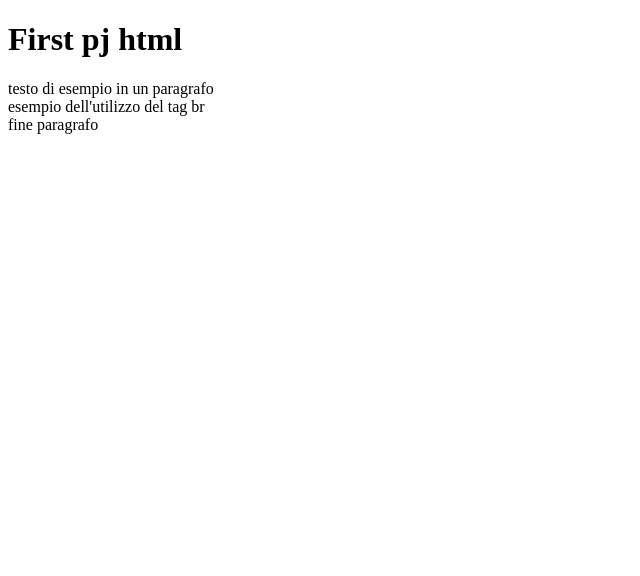
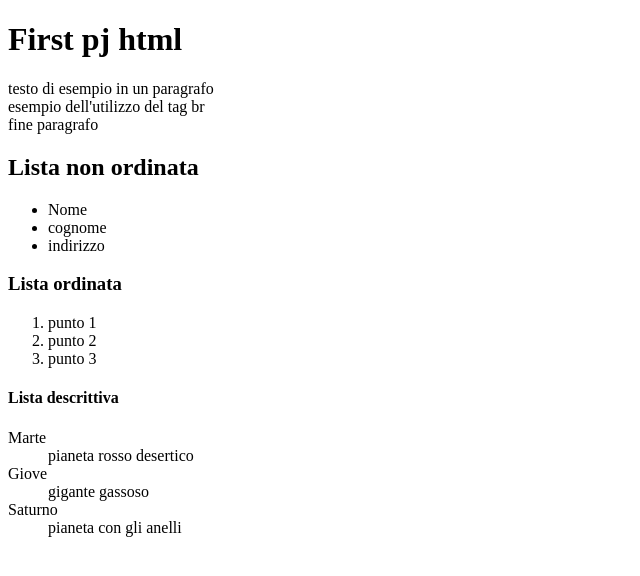
Before and after one commit to MauroLoi/MiaTech, a plain HTML site: page index.html in a window 1280 px wide. Shown: the whole page, without its empty margins (0-640 px from the left). Drawn offline with Linux system fonts and the light colour scheme.

Commit message:
feat: added list

```diff
--- a/index.html
+++ b/index.html
@@ -9,5 +9,27 @@
         <p> testo di esempio in un paragrafo<br>
             esempio dell'utilizzo del tag br<br>
             fine paragrafo</p>
+        <h2> Lista non ordinata</h2>
+        <ul>
+            <li> Nome</li>
+            <li> cognome</li>
+            <li> indirizzo</li>
+        </ul>
+        <h3> Lista ordinata </h3>
+        <ol>
+            <li>punto 1</li>
+            <li>punto 2</li>
+            <li>punto 3</li>
+        </ol>
+        <h4>Lista descrittiva</h4>
+        <dl>
+            <dt>Marte</dt>
+            <dd>pianeta rosso desertico</dd>
+            <dt>Giove</dt>
+            <dd>gigante gassoso</dd>
+            <dt>Saturno</dt>
+            <dd>pianeta con gli anelli</dd>
+        </dl>
+
     </body>
 </html>
```
